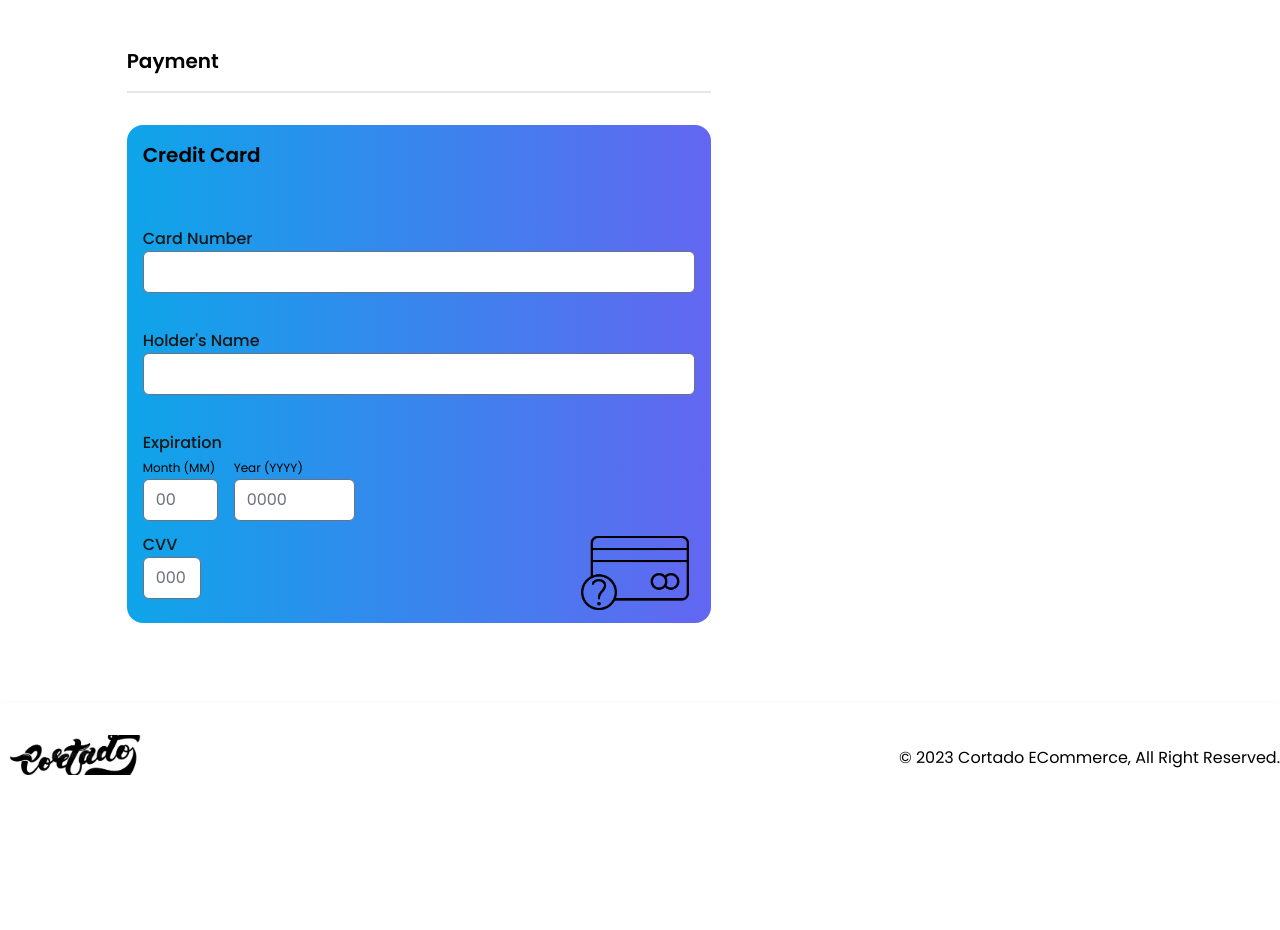
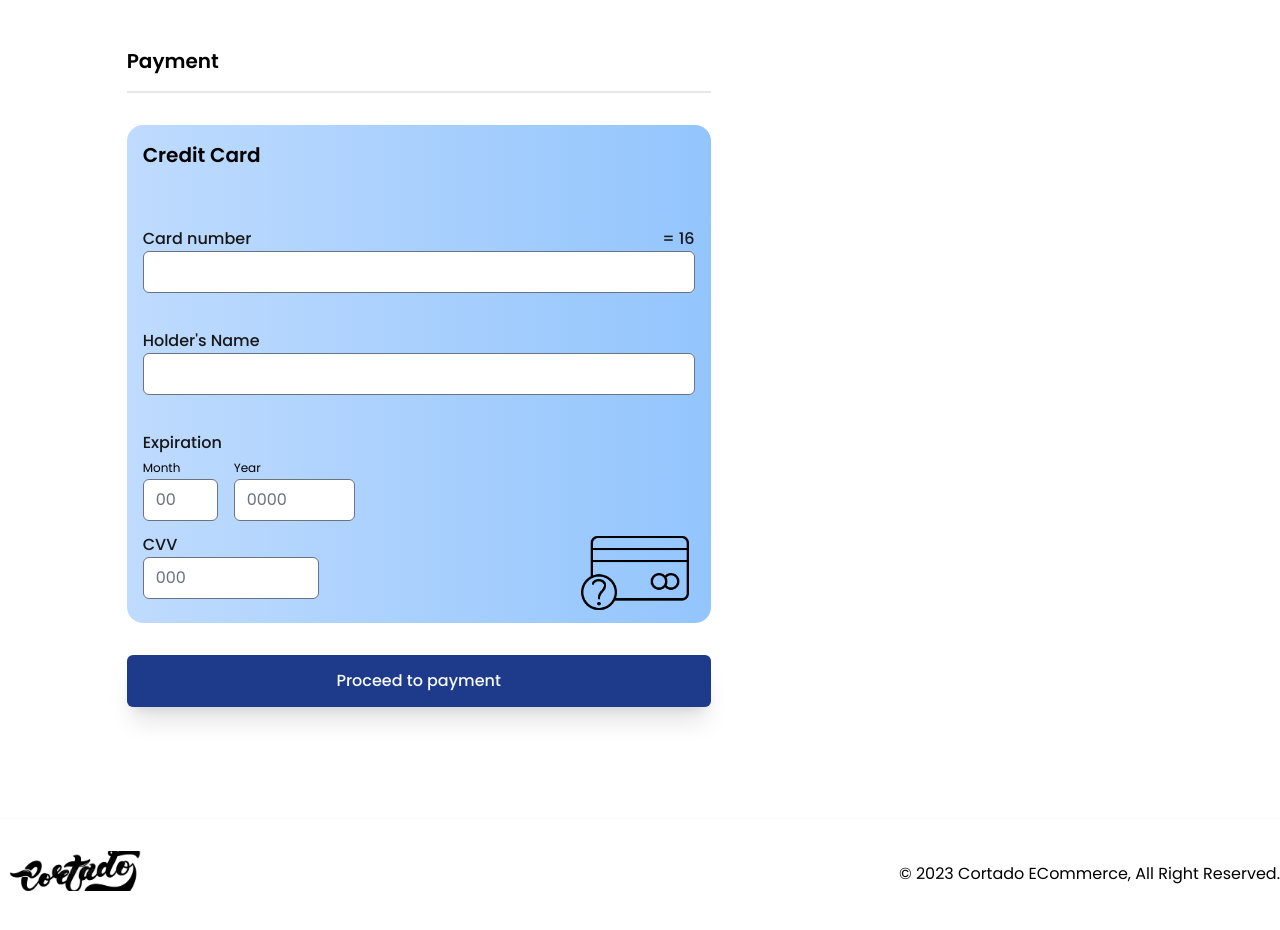
Before and after one commit to marisa2222/EcommerceOnlineShopping, a React (Create React App) app in the folder client/: page /checkout in a window 1280 px wide. Shown: the part 546-1476 px from the top of the page. Before the commit the page ends 1360 px from the top, so only its background shows below. Built offline with nearby package versions, Linux system fonts and the light colour scheme; the HTML template or start-up script is replaced by a standard one.

Commit message:
modified 3 files

```diff
--- a/client/src/components/NumberInput.js
+++ b/client/src/components/NumberInput.js
@@ -1,11 +1,19 @@
 import React from "react";
 
-const NumberInput = (props) => {
+const NumberInput = ({
+  name,
+  id,
+  register,
+  className,
+  value,
+  required,
+  onChange
+}) => {
   function handleChange(event) {
     const value = event.target.value;
     const regex = /^([0-9\s]*)$/; // numbers and sapce and empty
     if (regex.test(value)) {
-      props.onChange(value);
+      onChange(value);
     }
   }
 
@@ -31,11 +39,12 @@ const NumberInput = (props) => {
   return (
     <>
       <input
+        {...register(name, { required })}
         type="text"
-        name={props.name}
-        id={props.id}
-        className={props.className}
-        value={props.value}
+        name={name}
+        id={id}
+        className={className}
+        value={value}
         onChange={handleChange}
         onKeyDown={handleKeyDown}
       />
--- a/client/src/pages/main/Checkout.js
+++ b/client/src/pages/main/Checkout.js
@@ -3,10 +3,12 @@ import { useForm } from "react-hook-form";
 import { useSelector } from "react-redux";
 import LazyLoadingImage from "../../components/LazyLoadingImage";
 import NumberInput from "../../components/NumberInput";
+import CheckoutModal from "../../components/main/CheckoutModal";
 
 export default function Checkout() {
   const getIamgeUrl = (imgName) => "/assets/checkout/" + imgName;
 
+  const [isOpen, setIsOpen] = useState(false);
   const [cardNumber, setCardNumber] = useState("");
   const [cardIcon, setCardIcon] = useState(getIamgeUrl("unknown.png"));
 
@@ -15,13 +17,17 @@ export default function Checkout() {
       user: { name, email, phone, address, cart },
     },
   } = useSelector((state) => state);
-  const { register } = useForm({
+  const {
+    register,
+    handleSubmit,
+    formState: { errors },
+  } = useForm({
     defaultValues: {
       name,
       email,
       phone,
       address,
-      cardHolder:name
+      cardHolder: name,
     },
   });
 
@@ -65,7 +71,13 @@ export default function Checkout() {
     }
   };
 
+  const handlePayment = (data) => {
+    console.log(errors);
+    setIsOpen(true);
+  };
+
   return (
+    <form onSubmit={handleSubmit(handlePayment)}>
       <div className="grid grid-cols-12 gap-12 rounded-md">
         <div className="col-start-2 col-span-6 rounded-md border-1 bg-white p-4">
           <div className="grid grid-rows-6 rounded-md">
@@ -75,18 +87,23 @@ export default function Checkout() {
               </h3>
             </div>
 
-          <div className="row-span-5">
-            <form className="flex-grow mt-10 md:mt-0 md:pr-16 max-w-3xl space-y-6">
+            <div className="row-span-5 flex-grow mt-10 md:mt-0 md:pr-16 max-w-3xl space-y-6">
               {/* full name */}
               <div>
                 <label
                   className="nc-Label text-base font-medium text-neutral-900"
                   data-nc-id="Label"
                 >
-                  Full name
+                  {errors.name ? (
+                    <span className="text-red-500 font-medium">
+                      Full name is required!
+                    </span>
+                  ) : (
+                    <span className="flex justify-between">Full name</span>
+                  )}
                 </label>
                 <input
-                  {...register("name", { required: false })}
+                  {...register("name", { required: true })}
                   name="name"
                   type="text"
                   className="block w-full border-neutral-200 focus:border-primary-300 focus:ring focus:ring-primary-200 focus:ring-opacity-50 bg-white rounded-2xl text-sm font-normal h-11 px-4 py-3 mt-1.5"
@@ -161,7 +178,13 @@ export default function Checkout() {
                   className="nc-Label text-base font-medium text-neutral-900"
                   data-nc-id="Label"
                 >
-                  Address
+                  {errors.address ? (
+                    <span className="text-red-500 font-medium">
+                      Address is required!
+                    </span>
+                  ) : (
+                    <span className="flex justify-between">Address</span>
+                  )}
                 </label>
                 <div className="mt-1.5 flex">
                   <span className="inline-flex items-center px-4 rounded-l-2xl border border-r-0 border-neutral-200 bg-neutral-50 text-neutral-500 text-sm">
@@ -180,7 +203,7 @@ export default function Checkout() {
                     </svg>
                   </span>
                   <input
-                    {...register("address", { required: false })}
+                    {...register("address", { required: true })}
                     name="address"
                     type="text"
                     className="block w-full border-neutral-200 focus:border-primary-300 focus:ring focus:ring-primary-200 focus:ring-opacity-50 bg-white rounded-2xl text-sm font-normal h-11 px-4 py-3 !rounded-l-none"
@@ -188,16 +211,13 @@ export default function Checkout() {
                   />
                 </div>
               </div>
-            </form>
             </div>
 
             <div className="py-8">
               <h3 className="text-xl font-semibold py-4 border-b-2">Payment</h3>
             </div>
 
-          <div className="overflow-hidden px-4 gap-3 rounded-2xl w-full grid grid-rows-5 grid-cols-3 bg-gradient-to-r from-sky-500 to-indigo-500"
-
-            >
+            <div className="overflow-hidden px-4 gap-3 rounded-2xl w-full grid grid-rows-5 grid-cols-3 bg-gradient-to-r from-blue-200 to-blue-300">
               <div className="py-4">
                 <h3 className="text-xl font-semibold">Credit Card</h3>
               </div>
@@ -207,13 +227,23 @@ export default function Checkout() {
                   className="nc-Label text-base font-medium text-neutral-900"
                   data-nc-id="Label"
                 >
-                Card Number
+                  {errors.cardNumber ? (
+                  <span className="text-red-500 font-medium">
+                    Card number is required!
+                  </span>
+                ) : (
+                  <span className="flex justify-between">
+                    Card number{" "}
+                    <span className="hover:text-gray-500">{"="} 16</span>{" "}
+                  </span>
+                )}
                 </label>
                 <NumberInput
-                {...register("cardNumber", { required: true })}
                   name="cardNumber"
-                type="text"
+                  id="cardNumber"
+                  register={register}
                   value={cardNumber}
+                  required={true}
                   onChange={detectCardType}
                   className="block w-full form-input rounded-md"
                 />
@@ -225,7 +255,14 @@ export default function Checkout() {
                   className="nc-Label text-base font-medium text-neutral-900"
                   data-nc-id="Label"
                 >
-                Holder's Name
+                  {errors.cardHolder ? (
+                    <span className="text-red-500 font-medium">
+                      Holder's name is required!
+                    </span>
+                  ) : (
+                    <span className="flex justify-between">Holder's Name</span>
+                  )}
+
                 </label>
                 <input
                   {...register("cardHolder", { required: true })}
@@ -241,12 +278,19 @@ export default function Checkout() {
                   className="nc-Label text-base font-medium text-neutral-900"
                   data-nc-id="Label"
                 >
-                Expiration
+                   {errors.expMonth ||  errors.expYear ? (
+                    <span className="text-red-500 font-medium">
+                      Expiration is required!
+                    </span>
+                  ) : (
+                    <span className="flex justify-between">Expiration</span>
+                  )}
+
                 </label>
                 <div className="grid grid-cols-12">
                   <div className="col-span-3">
                     <label className="nc-Label text-xs" data-nc-id="Label">
-                    Month (MM)
+                      Month
                     </label>
                     <input
                       {...register("expMonth", { required: true })}
@@ -258,7 +302,7 @@ export default function Checkout() {
                   </div>
                   <div className="col-span-4">
                     <label className="nc-Label text-xs" data-nc-id="Label">
-                    Year (YYYY)
+                      Year
                     </label>
                     <input
                       {...register("expYear", { required: true })}
@@ -277,14 +321,21 @@ export default function Checkout() {
                   className="nc-Label text-base font-medium text-neutral-900"
                   data-nc-id="Label"
                 >
-                CVV
+                  {errors.ccv ? (
+                    <span className="text-red-500 font-medium">
+                      CVV is required!
+                    </span>
+                  ) : (
+                    <span className="flex justify-between">CVV</span>
+                  )}
+
                 </label>
                 <input
-                {...register("expYear", { required: true })}
-                name="expYear"
+                  {...register("ccv", { required: true })}
+                  name="ccv"
                   type="text"
                   placeholder="000"
-                className="block w-4/12 form-input rounded-md"
+                  className="block w-full form-input rounded-md"
                 />
               </div>
 
@@ -296,6 +347,15 @@ export default function Checkout() {
                   height="160"
                 />
               </div>
+            </div>
+
+            <div className="py-8 ">
+              <button
+                type="submit"
+                className="nc-Button w-full relative h-auto inline-flex items-center justify-center rounded-md transition-colors text-sm sm:text-base font-medium py-3 px-4 sm:py-3.5 sm:px-6 disabled:bg-opacity-90 bg-blue-900 hover:bg-blue-800 text-slate-50 shadow-xl flex-1 focus:outline-none focus:ring-2 focus:ring-offset-2 focus:ring-primary-6000"
+              >
+                Proceed to payment
+              </button>
             </div>
           </div>
         </div>
@@ -345,6 +405,9 @@ export default function Checkout() {
             </div>
           </div>
         </div>
+
+        {isOpen && <CheckoutModal isOpen={isOpen} setIsOpen={setIsOpen} />}
       </div>
+    </form>
   );
 }
```
Also changed, not shown: client/src/components/main/ProductCart.js (+8 -6 lines). Lines whose indentation alone changed are shown as unchanged.
